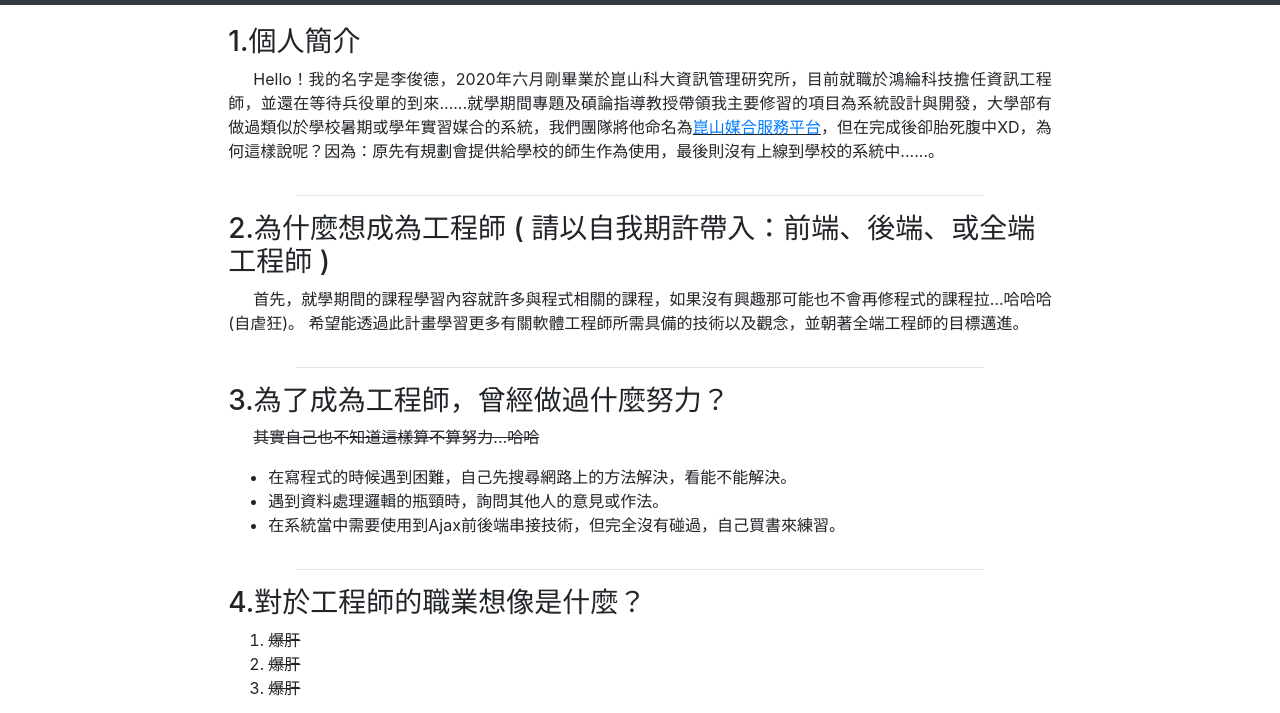
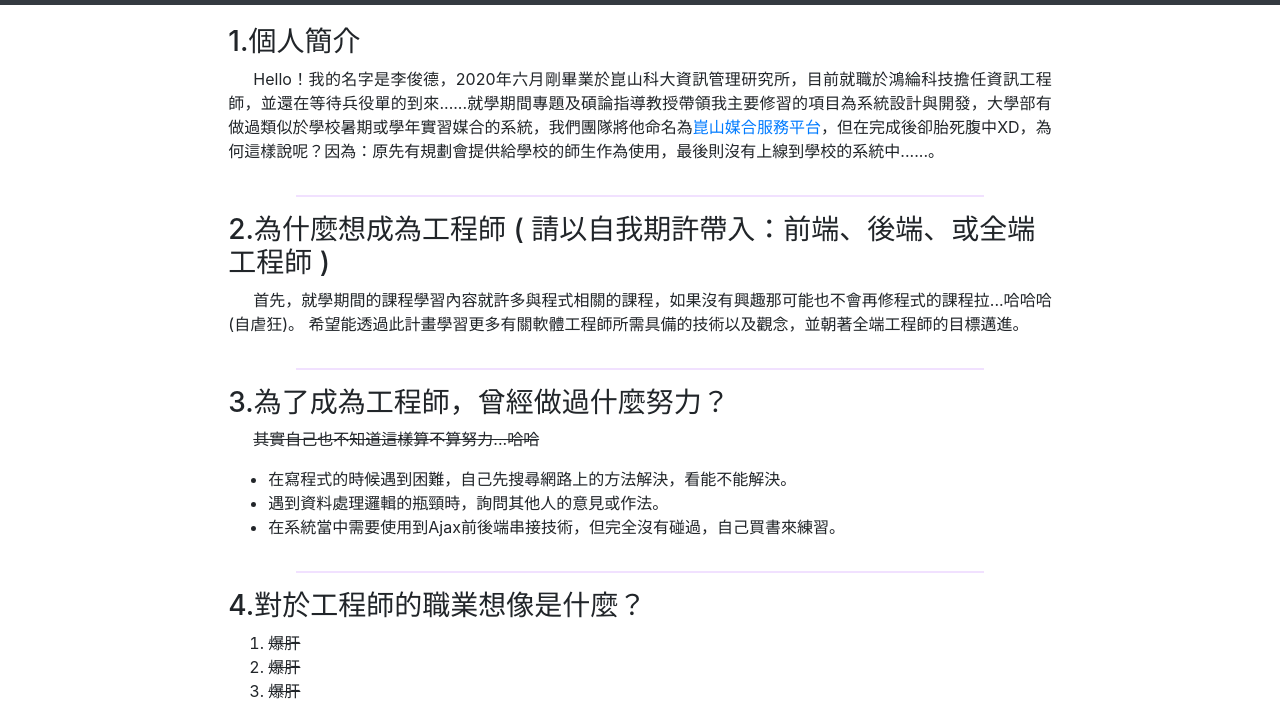
Before and after one commit to lcd0417/lcd0417.github.io, a plain HTML site: page index.html in a window 1280 px wide. Shown: the part 51-764 px from the top of the page. Drawn offline with nearby package versions, Linux system fonts and the light colour scheme.

Commit message:
20201225-2

```diff
--- a/index.html
+++ b/index.html
@@ -8,6 +8,7 @@
     <meta name="description" content="Self introduction">
     <meta name="author" content="Chen-Der,LI">
     <title>Welcome</title>
+    <link rel="icon" href="https://icons.getbootstrap.com/icons/book-half.svg" type="image/x-icon">
     <link href="css/bootstrap.min.css" rel="stylesheet">
     <link href="css/style.css" rel="stylesheet">
     <link rel="stylesheet" href="https://maxcdn.bootstrapcdn.com/bootstrap/4.5.2/css/bootstrap.min.css">
@@ -19,14 +20,26 @@
 }
 
 .p_bottom {
-    color: yellow;
+    background-color:#F1E1FF;
+    height:2px;
+    border:none;
     width: 55%;
 }
+/*.p_bottom:hover{
+	background-color:#80ADD7;
+    height:2px;
+    border:none;
+    width: 65%;
+}*/
 
 p {
     text-indent: 25px;
     text-align: justify;
 }
+a {
+    text-decoration:none;
+}
+
 </style>
 
 <body>
@@ -82,7 +95,7 @@ p {
                             1.個人簡介
                         </h3>
                         <p>
-                            Hello！我的名字是李俊德，2020年六月剛畢業於崑山科大資訊管理研究所，目前就職於鴻綸科技擔任資訊工程師，並還在等待兵役單的到來......就學期間專題及碩論指導教授帶領我主要修習的項目為系統設計與開發，大學部有做過類似於學校暑期或學年實習媒合的系統，我們團隊將他命名為<u><a href="http://ir.lib.ksu.edu.tw/bitstream/987654321/28314/2/%E5%B0%88%E9%A1%8C%E8%A3%BD%E4%BD%9C.pdf" target="_blank">崑山媒合服務平台</a></u>，但在完成後卻胎死腹中XD，為何這樣說呢？因為：原先有規劃會提供給學校的師生作為使用，最後則沒有上線到學校的系統中......。<a style="color:#FFFFFF ">有掛可訴</a>
+                            Hello！我的名字是李俊德，2020年六月剛畢業於崑山科大資訊管理研究所，目前就職於鴻綸科技擔任資訊工程師，並還在等待兵役單的到來......就學期間專題及碩論指導教授帶領我主要修習的項目為系統設計與開發，大學部有做過類似於學校暑期或學年實習媒合的系統，我們團隊將他命名為<a href="http://ir.lib.ksu.edu.tw/bitstream/987654321/28314/2/%E5%B0%88%E9%A1%8C%E8%A3%BD%E4%BD%9C.pdf" target="_blank">崑山媒合服務平台</a>，但在完成後卻胎死腹中XD，為何這樣說呢？因為：原先有規劃會提供給學校的師生作為使用，最後則沒有上線到學校的系統中......。<a style="color:#FFFFFF">有掛可訴</a>
                         </p>
                     </div>
                     <div class="col-md-2">
```
